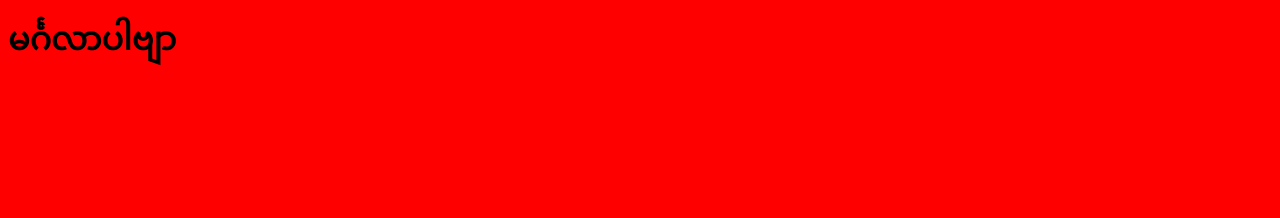
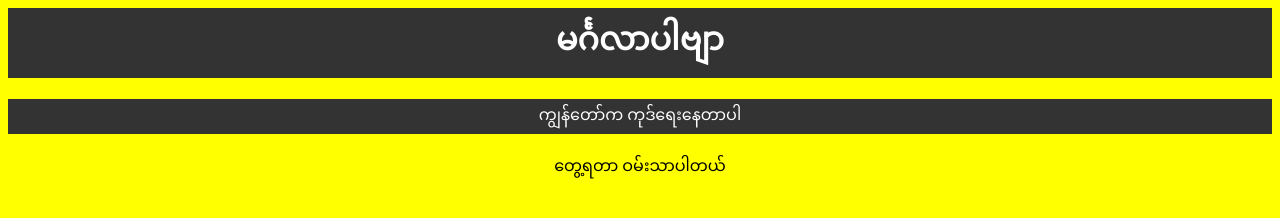
Before and after one commit to Khuntunwin/Lwut, a plain HTML site: page index.html in a window 1280 px wide. Drawn offline with Linux system fonts and the light colour scheme.

Commit message:
Update styles in index.html
Changed background color to yellow and updated text styles.

```diff
--- a/index.html
+++ b/index.html
@@ -5,16 +5,21 @@
   <title>ပအိုဝ်းပေး</title>
 <style>
     body {
-      background-color: red;
+      background-color: yellow;
+      text-align:center;
     }
-  h1 {
-    color: black;
+
+  h1,p {
+    color: white;
+    background-color: #333;
   }
 </style>
 </head>
 <body>
   <div>
     <h1>မင်္ဂလာပါဗျာ</h1>
+    <p>ကျွန်တော်က ကုဒ်ရေးနေတာပါ</p>
+    <p1>တွေ့ရတာ ဝမ်းသာပါတယ်</p1>
   </div>
 </body>
 
```
